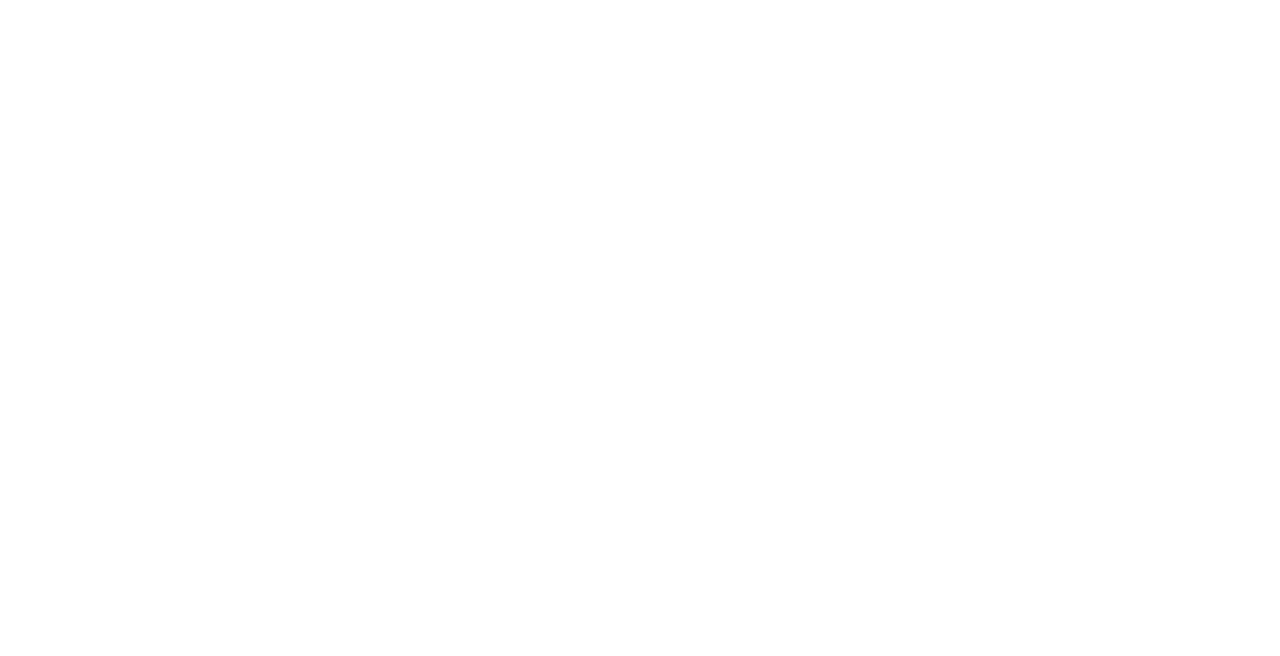
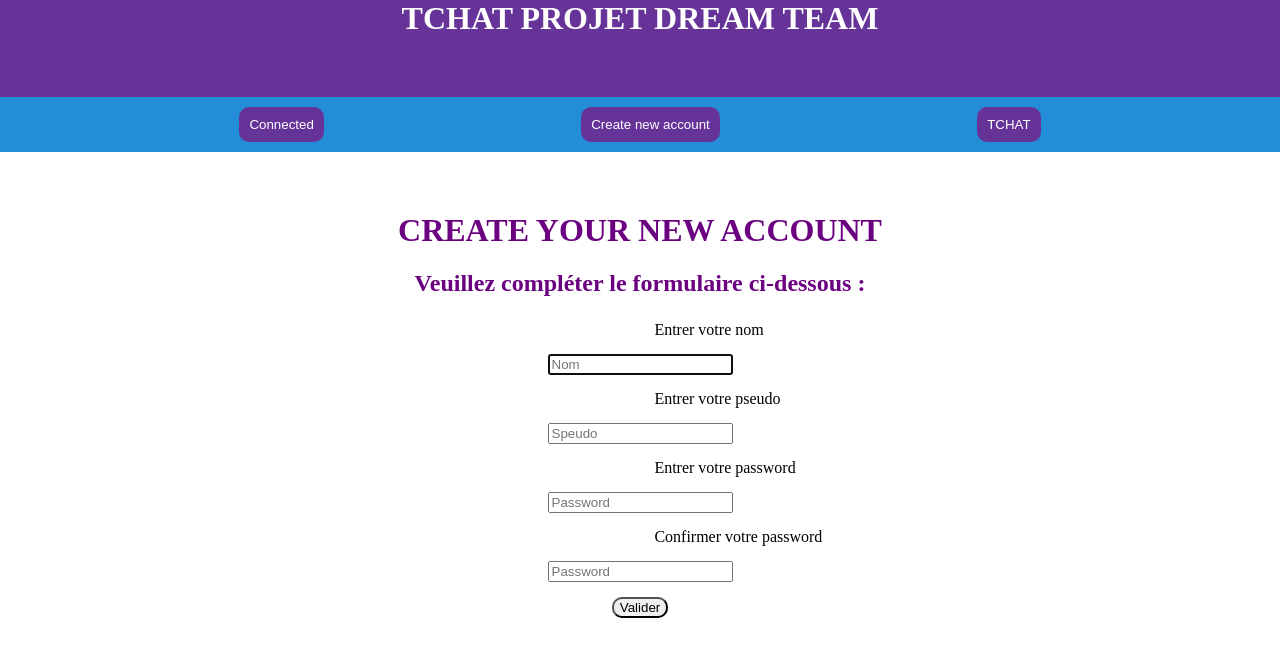
Before and after one commit to sebou25/tp-angular-chat, an Angular app: page /creatCount in a window 1280 px wide. Shown: the top 656 px of the page. Built offline with nearby package versions, Linux system fonts and the light colour scheme.

Commit message:
maj christophe

```diff
--- a/src/app/app.module.ts
+++ b/src/app/app.module.ts
@@ -5,7 +5,7 @@
 import { CreatCountComponent } from './creat-count/creat-count.component';
 import { DisplayMsgComponent } from './display-msg/display-msg.component';
 import { ConnectionComponent } from './connection/connection.component';
-import { InjecttabService } from './inject-tab.service';
+import { InjectTabService } from './inject-tab.service';
 
 
 @NgModule({
@@ -33,7 +33,7 @@
     }
     ])
   ],
-  providers: [InjecttabService],
+  providers: [InjectTabService],
   bootstrap: [AppComponent]
 })
 export class AppModule { }
--- a/src/app/creat-count/creat-count.component.css
+++ b/src/app/creat-count/creat-count.component.css
@@ -1,5 +1,3 @@
-<<<<<<< HEAD
-=======
 h1,h2{
     color: rgb(107, 0, 128);
     text-align: center;
@@ -22,4 +20,3 @@
 button{
     border-radius: 10px;
 }
->>>>>>> 21a011a007d768bd811847a97352b627e70aab4a
--- a/src/app/creat-count/creat-count.component.ts
+++ b/src/app/creat-count/creat-count.component.ts
@@ -1,4 +1,5 @@
 import { Component, OnInit } from '@angular/core';
+import { InjectTabService } from '../inject-tab.service';
 
 @Component({
   selector: 'app-creat-count',
@@ -6,10 +7,12 @@
   styleUrls: ['./creat-count.component.css']
 })
 export class CreatCountComponent implements OnInit {
-
-  constructor() { }
+  userTab;
+  constructor(private myservice: InjectTabService) { }
 
   ngOnInit() {
+
+    this.userTab = this.myservice.usersTab;
   }
 
 }
```
